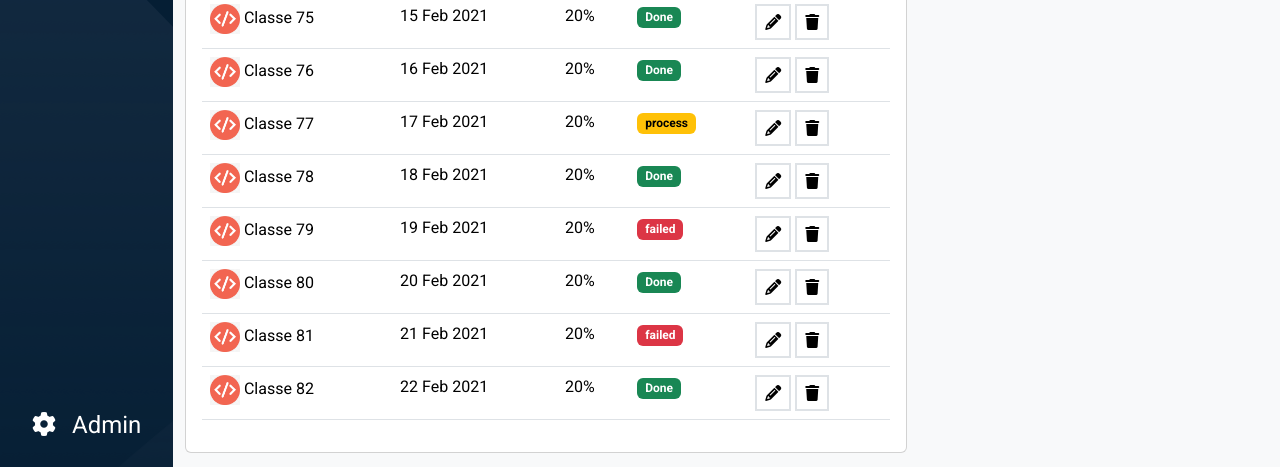
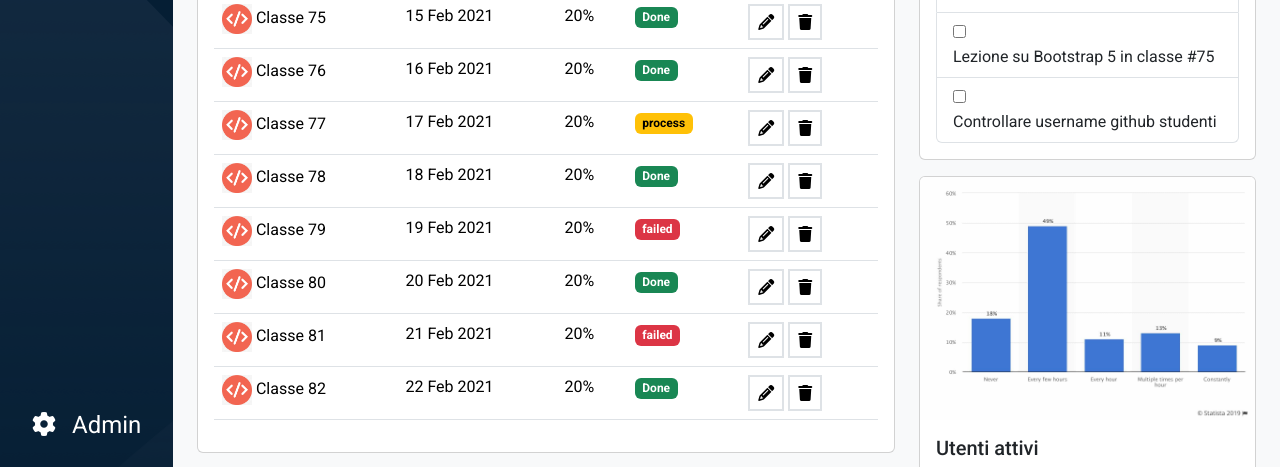
Before and after one commit to AlessioLibbi/html-css-bootstrap-dashboard, a plain HTML site: page index.html in a window 1280 px wide. Shown: the part 333-800 px from the top of the page. Drawn offline with nearby package versions, Linux system fonts and the light colour scheme.

Commit message:
Add: end project-missing over

```diff
--- a/index.html
+++ b/index.html
@@ -105,10 +105,8 @@
                     </div>
                     <!-- END HEADER MAIN -->
                     <div class="body-main">
-                        <div class="row">
-                            <div class="container-fluid p-4">
-
-                                <div class="col-12 col-lg-8 ">
+                        <div class="row p-4">
+                                <div class="col-12 col-lg-8">
                                     <div class="card">
                                         <div class="card-header">
                                             <h4>Prossime Classi</h4>
```
